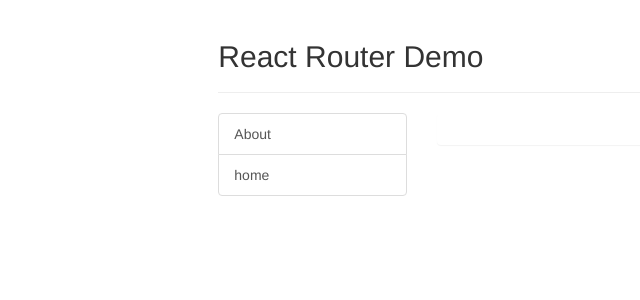
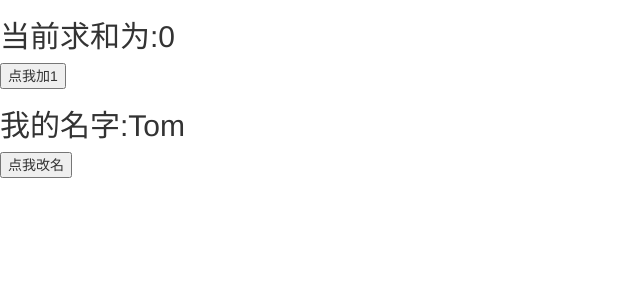
Before and after one commit to sven713/react_extension, a React (Create React App) app: page / in a window 1280 px wide. Shown: the top 300 px of the page, without its empty margins (0-640 px from the left). Built offline with nearby package versions, Linux system fonts and the light colour scheme.

Commit message:
P118 state hook

```diff
--- a/src/App.js
+++ b/src/App.js
@@ -1,6 +1,6 @@
 import React, { Component } from 'react'
 
-import Demo from './components/2_lazyload'
+import Demo from './components/3_hooks'
 
 export default class App extends Component {
   render() {
--- /dev/null
+++ b/src/components/3_hooks/index.jsx
@@ -0,0 +1,57 @@
+import React, { Component } from 'react'
+
+// export default class Demo extends Component {
+
+//   state = {
+//     count: 0
+//   }
+
+//   add = ()=> {
+//     this.setState({
+//       count: this.state.count + 1
+//     })
+//   }
+
+//   render() {
+//     return (
+//       <div>
+//         <h2>当前求和为:{this.state.count}</h2>
+//         <button onClick={this.add}>点我加1</button>
+//       </div>
+//     )
+//   }
+// }
+
+
+function Demo (){
+
+  const [count, setCount] = React.useState(0)
+  const [name, setName] = React.useState('Tom')
+
+  function add(){
+    console.log('0000000')
+    // setCount(count + 1)
+
+    setCount(count =>  count + 1)
+  }
+
+
+  function changeName(){
+    setName('Jack')
+  }
+
+  return(
+
+      <div>
+        <h2>当前求和为:{count}</h2>
+        <button onClick={add}>点我加1</button>
+
+        <h2>我的名字:{name}</h2>
+        <button onClick={changeName}>点我改名</button>
+      </div>
+
+  )
+}
+
+
+export default Demo
```
